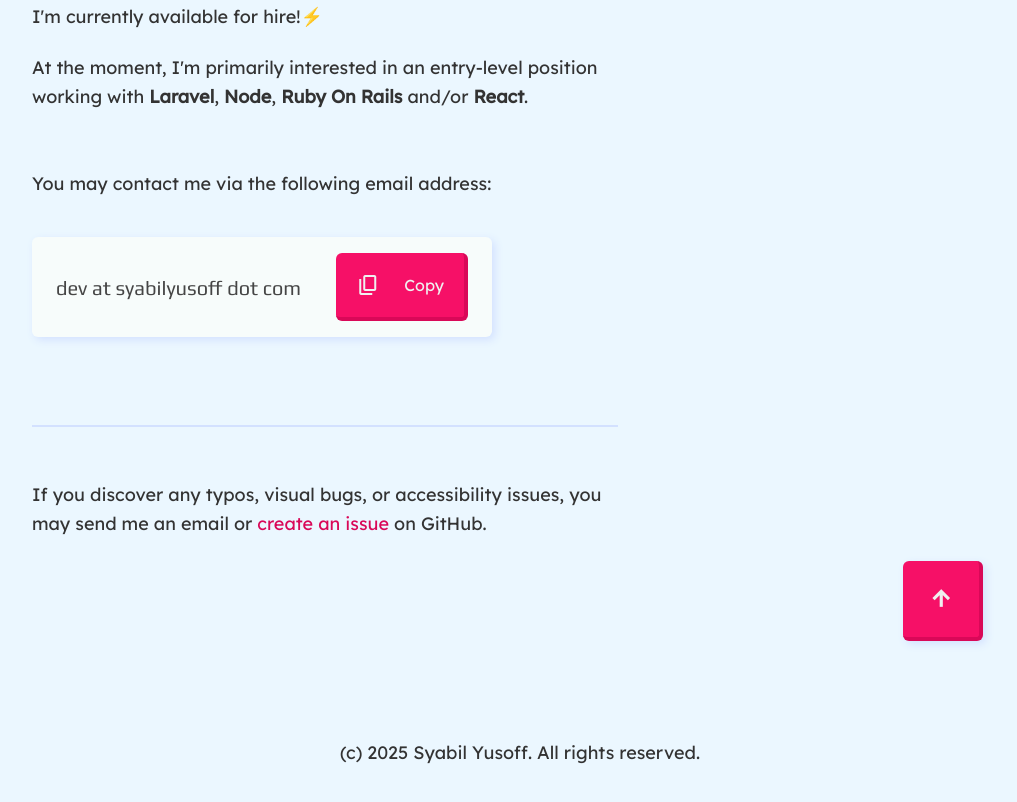
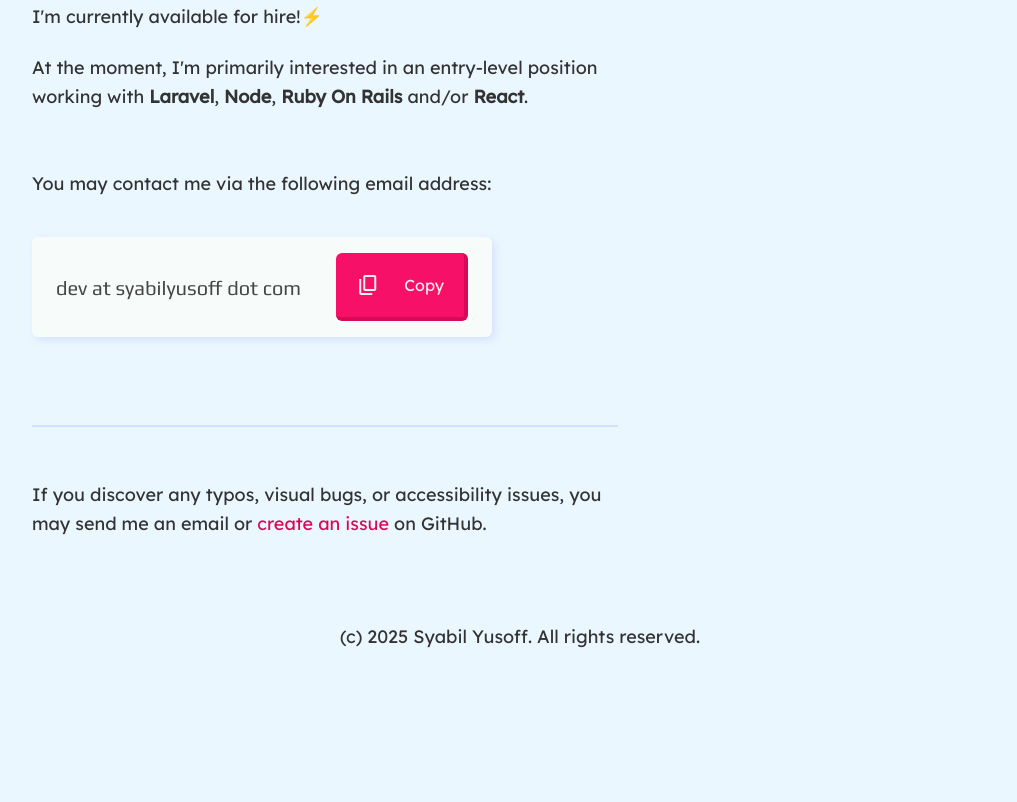
Before and after one commit to bllio/bllio.github.io, a website built with Vite: page index.html in a window 1280 px wide. Shown: the part 939-1741 px from the top of the page, without its empty margins (120-1137 px from the left). After the commit the page ends 1653 px from the top, so only its background shows below. Built offline with nearby package versions, Linux system fonts and the light colour scheme; a web font is replaced by a local one.

Commit message:
Remove back-to-top button
I found that it is not really necessary since the page is not long even
enough to warrant it.

```diff
--- a/index.html
+++ b/index.html
@@ -22,7 +22,7 @@
     <!-- Custom Icons -->
     <link
       rel="stylesheet"
-      href="https://fonts.googleapis.com/css2?family=Material+Symbols+Outlined:opsz,wght,FILL,GRAD@20..48,100..700,0..1,-50..200&icon_names=arrow_right_alt,arrow_upward,check,content_copy,keyboard_double_arrow_right,link"
+      href="https://fonts.googleapis.com/css2?family=Material+Symbols+Outlined:opsz,wght,FILL,GRAD@20..48,100..700,0..1,-50..200&icon_names=arrow_right_alt,check,content_copy,keyboard_double_arrow_right,link"
     />
   </head>
   <body class="page">
@@ -140,15 +140,6 @@
           </div>
         </div>
       </section>
-      <button class="scroll-button scroll-button--hidden" id="scroll-button">
-        <span class="scroll-button__icon">
-          <span
-            class="material-symbols-outlined material-symbols-outlined--bold"
-          >
-            arrow_upward
-          </span>
-        </span>
-      </button>
     </main>
     <footer class="footer">
       <p class="text">(c) 2025 Syabil Yusoff. All rights reserved.</p>
--- a/src/index.ts
+++ b/src/index.ts
@@ -2,11 +2,9 @@ import { setupPage } from './modules/page';
 import { setupHeading } from './modules/heading';
 import { setupNavbar } from './modules/navbar';
 import { setupEmail } from './modules/email';
-import { setupScroll } from './modules/scroll';
 
 // Initialize modules and event handlers.
 setupPage();
 setupHeading();
 setupNavbar();
 setupEmail();
-setupScroll();
--- a/src/modules/scroll.ts
+++ /dev/null
@@ -1,33 +0,0 @@
-import { scrollBackToTop } from '../utils/scrollBackToTop';
-
-export function setupScroll() {
-  // Scroll back to top button.
-  const scrollButton =
-    document.querySelector<HTMLButtonElement>('#scroll-button')!;
-
-  function toggleDisplay(
-    entries: IntersectionObserverEntry[],
-    _observer: IntersectionObserver,
-  ) {
-    entries.forEach((entry: IntersectionObserverEntry) => {
-      if (entry.isIntersecting) {
-        scrollButton.classList.remove('scroll-button--hidden');
-      } else {
-        scrollButton.classList.add('scroll-button--hidden');
-      }
-    });
-  }
-
-  function handleClick() {
-    scrollBackToTop();
-  }
-
-  function createScrollButtonObserver() {
-    let observer;
-    observer = new IntersectionObserver(toggleDisplay);
-    observer.observe(scrollButton);
-  }
-
-  scrollButton.addEventListener('click', handleClick);
-  createScrollButtonObserver();
-}
--- a/styles/index.css
+++ b/styles/index.css
@@ -345,7 +345,7 @@ html {
   display: flex;
   flex-direction: column;
   margin: auto;
-  margin-top: var(--space-7xl);
+  margin-top: var(--space-3xl);
   text-align: center;
 }
 
@@ -440,49 +440,6 @@ html {
   user-select: none;
 }
 
-/* Scroll-To-Top Button */
-.scroll-button {
-  background-color: var(--color-button);
-  border: none;
-  border-bottom: solid var(--border-size-base) var(--color-button-border);
-  border-radius: var(--border-corners);
-  border-right: solid var(--border-size-base) var(--color-button-border);
-  box-shadow: var(--shadow-base);
-  cursor: pointer;
-  display: inline-block;
-  height: 80px;
-  padding: var(--space-xl) var(--space-xl);
-  position: absolute;
-  right: var(--space-8xl);
-  transform: translateY(0);
-  transition:
-    filter 150ms ease-out,
-    transform 250ms ease-out;
-  visibility: visible;
-  width: 80px;
-}
-
-.scroll-button:hover {
-  filter: brightness(120%);
-}
-
-.scroll-button--hidden {
-  transform: translateY(30%);
-  transition-delay: 100ms;
-  visibility: hidden;
-}
-
-.scroll-button__icon {
-  color: var(--color-ink-secondary);
-  display: inline-block;
-  user-select: none;
-}
-
-.scroll-button:hover .scroll-button__icon {
-  animation: bounce-up 600ms;
-  animation-delay: 100ms;
-}
-
 /* Animations */
 @keyframes bounce-right {
   15% {
```
